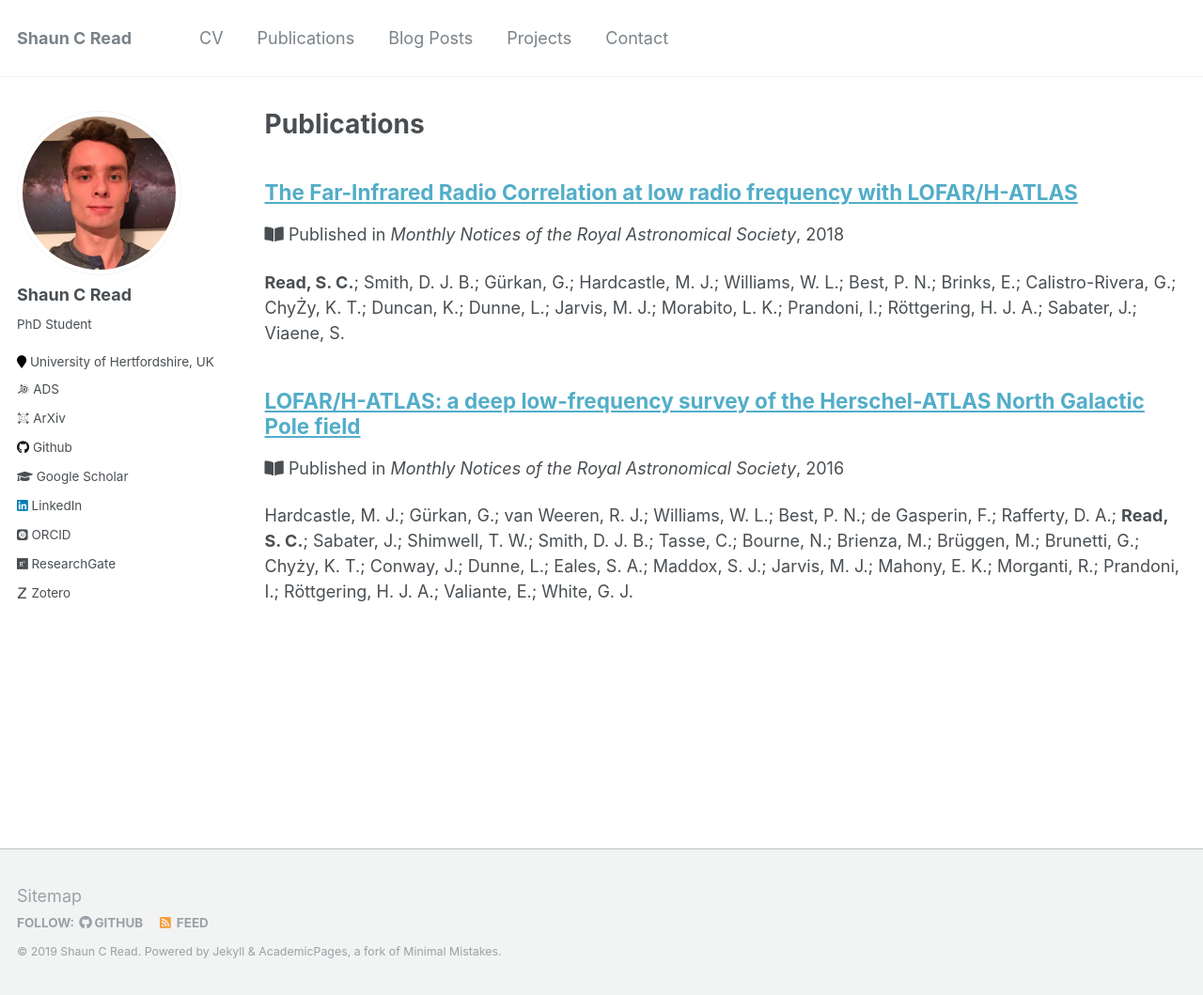
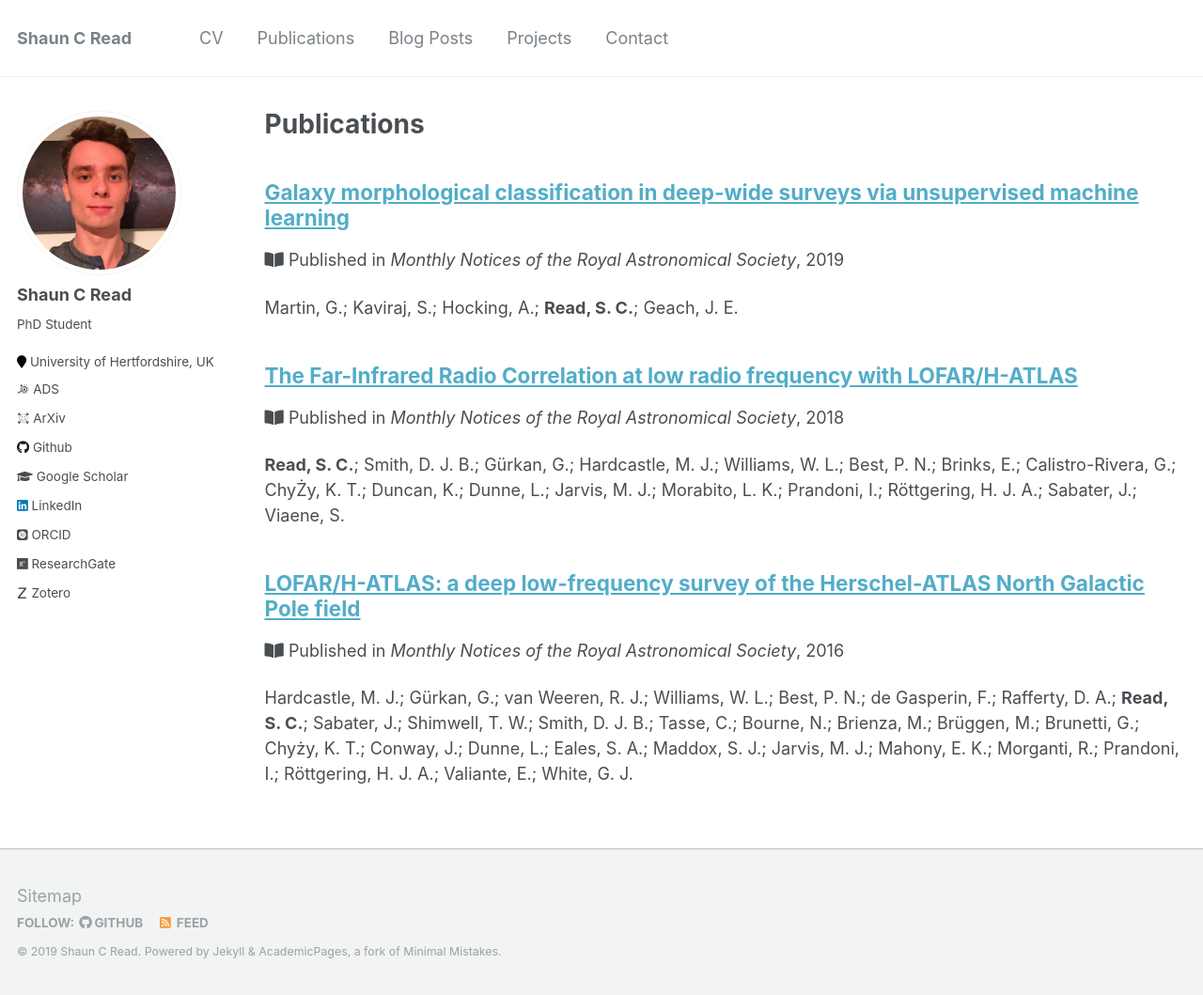
Before and after one commit to philastrophist/philastrophist.github.io, a Jekyll site: the page built from _pages/publications.md, in a window 1280 px wide and 1059 px high. Shown: the whole window at 94% size. Built offline with Jekyll 4.4.1, drawn with Linux system fonts in a browser that asks for light colours; some web fonts are replaced; comment, search, counter and statistics services are not loaded; part of the change alters nothing that is shown.

```diff
--- a/_pages/cv.md
+++ b/_pages/cv.md
@@ -117,8 +117,6 @@ the 150 MHz Luminosity as a Star-formation Rate Tracer*, Wang, L.; Rowan-Robinso
 Chyży, K.T.; Duncan, K.J.; Farrah, D.; Gurkan, G.; Hardcastle, M.J.;
 McCheyne, I.; Prandoni, I.; **Read, S.C.**; Röttgering, H.J.A.; Sabater,
 J.; Shimwell, T. W.; Smith, D.J.B.; Williams, W.L. - submitted to MNRAS
-* *Galaxy Morphological Classification in Deep-Wide Surveys via
-Unsupervised Machine Learning*, Martin, G.; Kaviraj, S.; Hocking, A.; **Read, S.C.**; Geach, J. - submitted to MNRAS
 * *Bias and Accretion Rate Dependency in the Reverberation-Mapped
 Lag-luminosity Relation*, **Read, S.C.**; Smith, D.J.B.; et al. - in prep.
 * *Low Mass Stars and Multiple Systems in Gaia*, González-Egea, E.; Pinfield, D.; **Read, S.C.**; et al. - in prep.
--- /dev/null
+++ b/_publications/2019-10-00-Galaxy-morphological-classification-in-deep-wide-surveys-via-unsupervised-machine-learning.md
@@ -0,0 +1,28 @@
+---
+title: "Galaxy morphological classification in deep-wide surveys via unsupervised machine learning"
+collection: publications
+permalink: /publication/2019-10-00-Galaxy-morphological-classification-in-deep-wide-surveys-via-unsupervised-machine-learning
+date: 2019-10-01
+venue: 'Monthly Notices of the Royal Astronomical Society'
+arxiv:
+doi: 10.1093/mnras/stz3006
+---
+ Martin, G.; Kaviraj, S.; Hocking, A.; **Read, S. C.**; Geach, J. E.
+
+ Galaxy morphology is a fundamental quantity, that is essential not only
+for the full spectrum of galaxy-evolution studies, but also for a
+plethora of science in observational cosmology (e.g. as a prior for
+photometric-redshift measurements and as contextual data for transient
+lightcurve classifications). While a rich literature exists on
+morphological-classification techniques, the unprecedented data volumes,
+coupled, in some cases, with the short cadences of forthcoming
+`Big-Data' surveys (e.g. from the LSST), present novel challenges for this field. Large data volumes make such datasets intractable for visual inspection (even via massively-distributed platforms like Galaxy Zoo), while short cadences make it difficult to employ techniques like supervised machine-learning, since it may be impractical to repeatedly produce training sets on short timescales. Unsupervised machine learning, which does not require training sets, is ideally suited to the morphological analysis of new and forthcoming surveys. Here, we employ an algorithm that performs clustering of graph representations, in order to group image patches with similar visual properties and objects constructed from those patches, like galaxies. We implement the algorithm on the Hyper-Suprime-Cam Subaru-Strategic-Program Ultra-Deep survey, to autonomously reduce the galaxy population to a small number (160) of`morphological
+clusters', populated by galaxies with similar morphologies, which are
+then benchmarked using visual inspection. The morphological
+classifications (which we release publicly) exhibit a high level of
+purity, and reproduce known trends in key galaxy properties as a
+function of morphological type at z \< 1 (e.g. stellar-mass functions,
+rest-frame colours and the position of galaxies on the star-formation
+main sequence). Our study demonstrates the power of unsupervised machine
+learning in performing accurate morphological analysis, which will
+become indispensable in this new era of deep-wide surveys.
```
Also changed, not shown: 3 other files.
